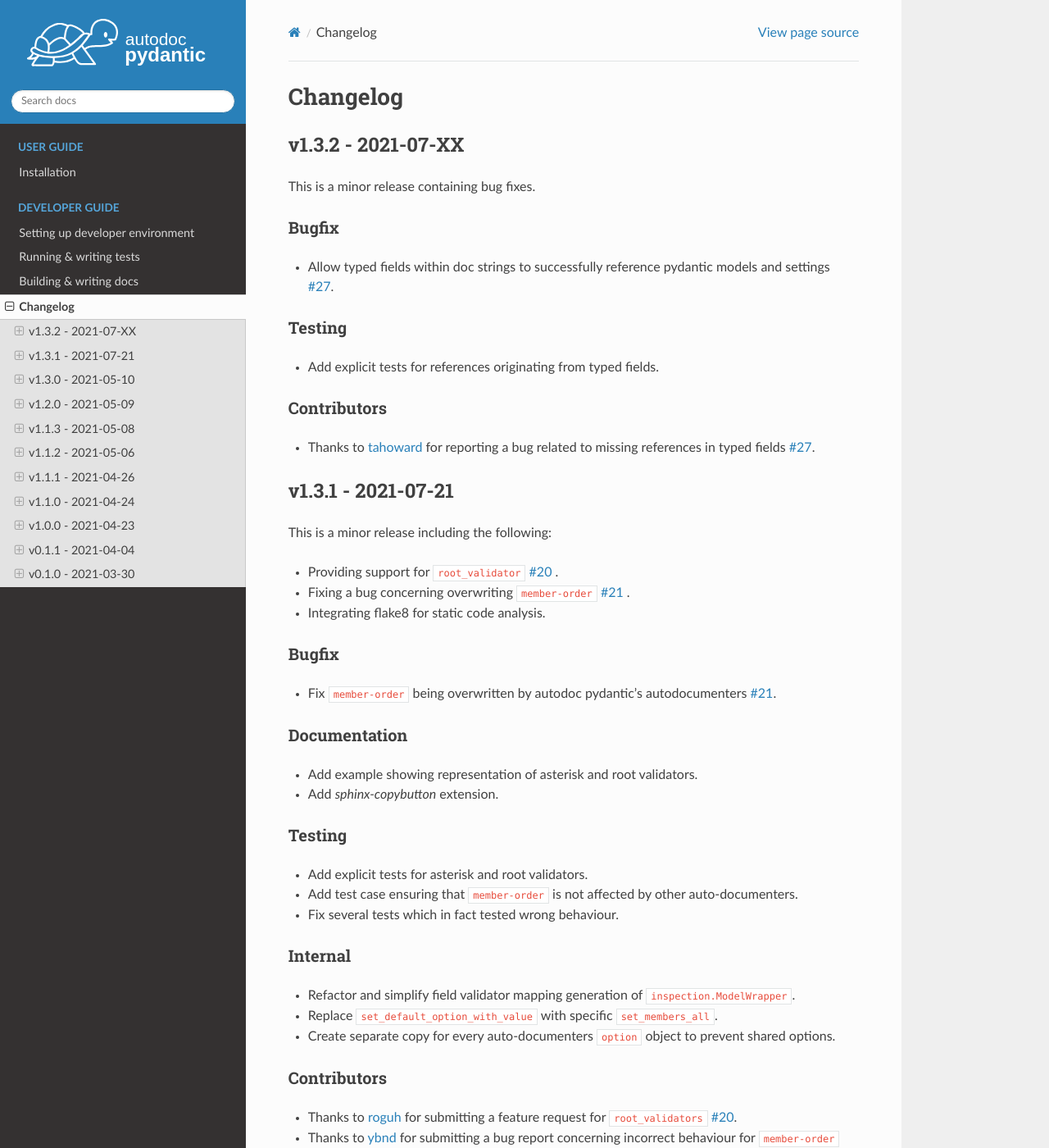
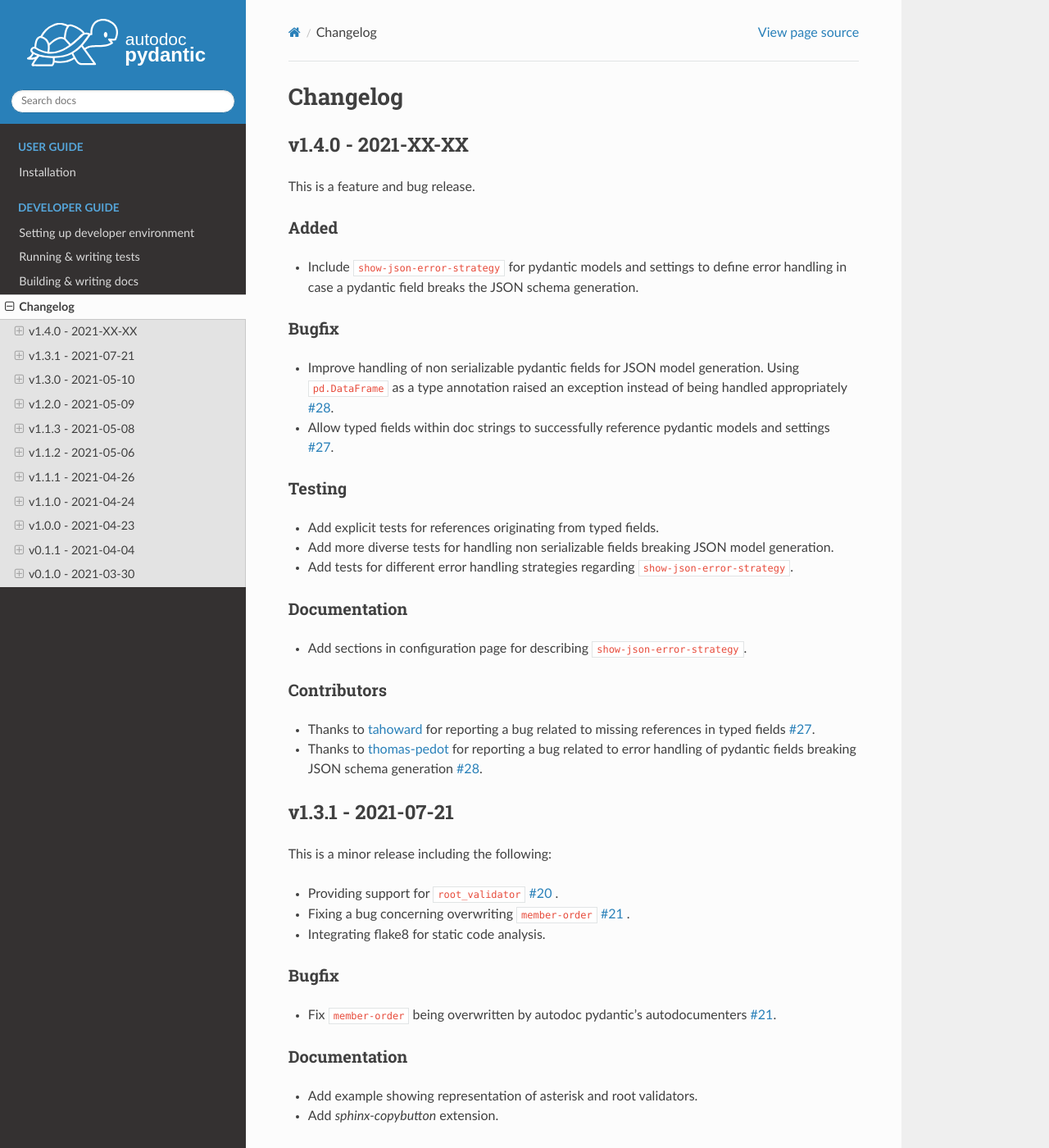
Before and after one commit to mansenfranzen/autodoc_pydantic, a Sphinx documentation site: the page built from docs/source/changelog.rst, in a window 1280 px wide and 1400 px high. Shown: the whole window at 82% size. Built offline with Sphinx 7.4.7 and the Read the Docs theme 2.0.0, drawn with Linux system fonts in a browser that asks for light colours; pages that are not in the unit, such as notebooks, are missing from menus.

Commit message:
Update changelog and bump versions.

```diff
--- a/changelog.rst
+++ b/changelog.rst
@@ -1,27 +1,47 @@
 Changelog
 =========
 
-v1.3.2 - 2021-07-XX
+v1.4.0 - 2021-XX-XX
 -------------------
 
-This is a minor release containing bug fixes.
+This is a feature and bug release.
+
+Added
+~~~~~
+
+- Include ``show-json-error-strategy`` for pydantic models and settings to define
+  error handling in case a pydantic field breaks the JSON schema generation.
 
 Bugfix
 ~~~~~~
 
+- Improve handling of non serializable pydantic fields for JSON model generation.
+  Using ``pd.DataFrame`` as a type annotation raised an exception instead of being
+  handled appropriately `#28 <https://github.com/mansenfranzen/autodoc_pydantic/issues/28>`__.
 - Allow typed fields within doc strings to successfully reference pydantic models
-  and settings `#27 <https://github.com/mansenfranzen/autodoc_pydantic/issues/20>`__.
+  and settings `#27 <https://github.com/mansenfranzen/autodoc_pydantic/issues/27>`__.
 
 Testing
 ~~~~~~~
 
 - Add explicit tests for references originating from typed fields.
+- Add more diverse tests for handling non serializable fields breaking JSON model
+  generation.
+- Add tests for different error handling strategies regarding ``show-json-error-strategy``.
+
+Documentation
+~~~~~~~~~~~~~
+
+- Add sections in configuration page for describing ``show-json-error-strategy``.
 
 Contributors
 ~~~~~~~~~~~~
 
 - Thanks to `tahoward <https://github.com/tahoward>`__ for reporting a bug related to
-  missing references in typed fields `#27 <https://github.com/mansenfranzen/autodoc_pydantic/issues/20>`__.
+  missing references in typed fields `#27 <https://github.com/mansenfranzen/autodoc_pydantic/issues/27>`__.
+- Thanks to `thomas-pedot <https://github.com/thomas-pedot>`__ for reporting a bug related to
+  error handling of pydantic fields breaking JSON schema generation `#28 <https://github.com/mansenfranzen/autodoc_pydantic/issues/28>`__.
+
 
 v1.3.1 - 2021-07-21
 -------------------
--- a/docs/source/conf.py
+++ b/docs/source/conf.py
@@ -31,7 +31,7 @@ copyright = '2021, Franz Wöllert'
 author = 'Franz Wöllert'
 
 # The full version, including alpha/beta/rc tags
-release = '1.3.2'
+release = '1.4.0'
 
 # -- General configuration ---------------------------------------------------
 
```
Also changed, not shown: 1 other file.
